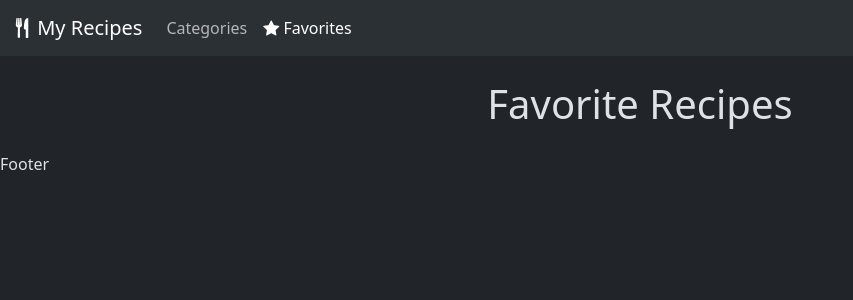
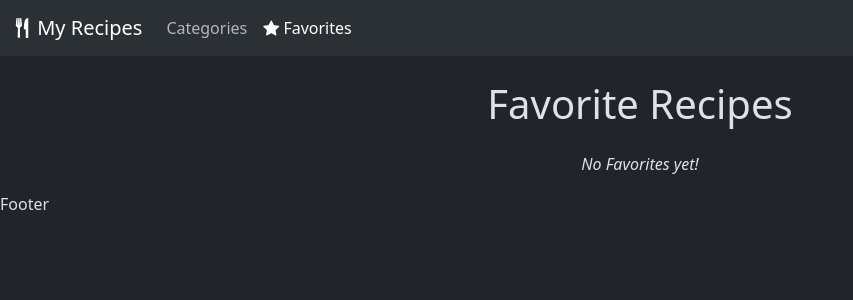
Before and after one commit to hirekarl/sba_10_recipe_discovery_app, a React (Vite) app in the folder recipe-discovery-app/: page /favorites in a window 1280 px wide. Shown: the top 300 px of the page, without its empty margins (0-853 px from the left). Built offline with nearby package versions, Linux system fonts and the light colour scheme.

Commit message:
Implemented copy for when there are no favorites yet.

```diff
--- a/recipe-discovery-app/src/components/Favorites/Favorites.tsx
+++ b/recipe-discovery-app/src/components/Favorites/Favorites.tsx
@@ -17,17 +17,23 @@ const Favorites = () => {
   }
   return (
     <>
-      {favorites && (
-        <div className="container-fluid">
-          <div className="row">
-            <div className="col-lg-8 offset-lg-2 col-md-10 offset-md-1">
-              <div className="my-4"></div>
-              <h1 className="text-center my-4">Favorite Recipes</h1>
-              <div className="row">{recipeCards}</div>
+      <div className="container-fluid">
+        <div className="row">
+          <div className="col-lg-8 offset-lg-2 col-md-10 offset-md-1">
+            <div className="my-4"></div>
+            <h1 className="text-center my-4">Favorite Recipes</h1>
+            <div className="row">
+              {favorites.length === 0 ? (
+                <p className="text-center">
+                  <em>No Favorites yet!</em>
+                </p>
+              ) : (
+                recipeCards
+              )}
             </div>
           </div>
         </div>
-      )}
+      </div>
     </>
   )
 }
```
